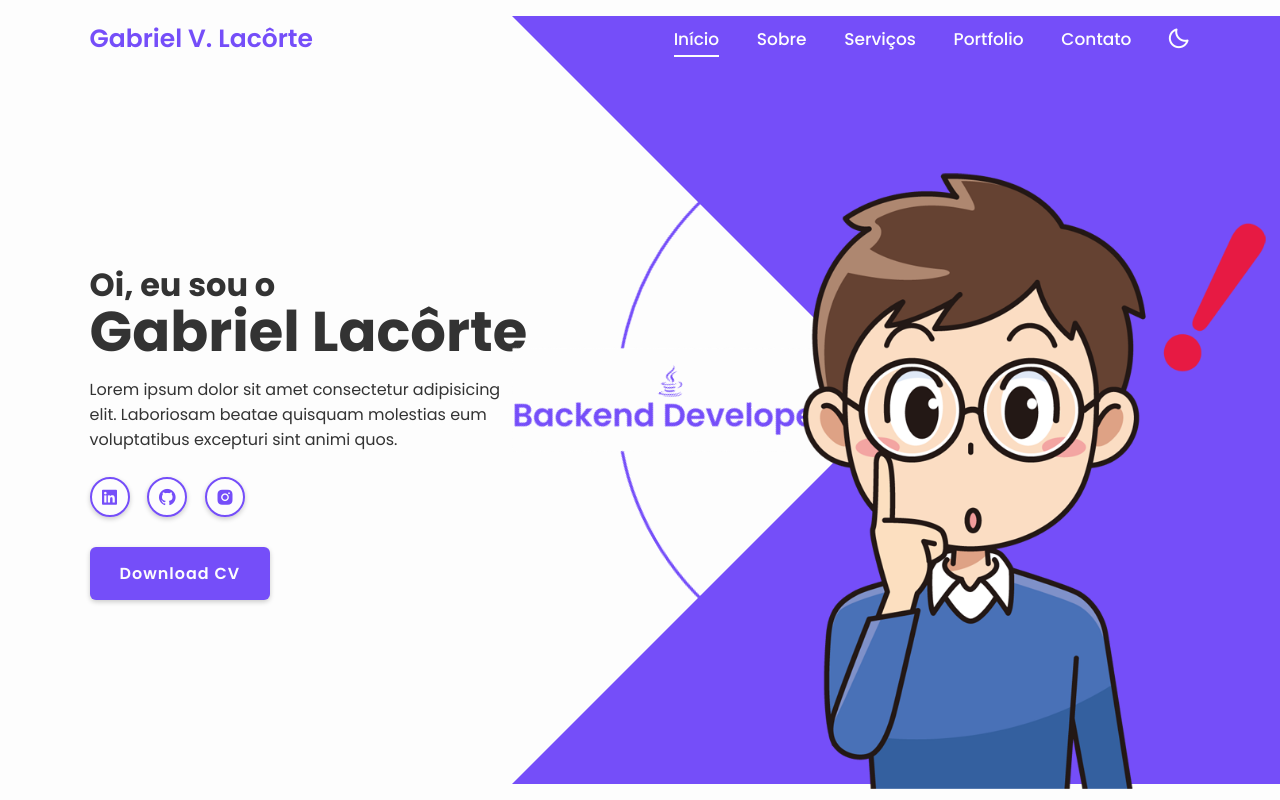
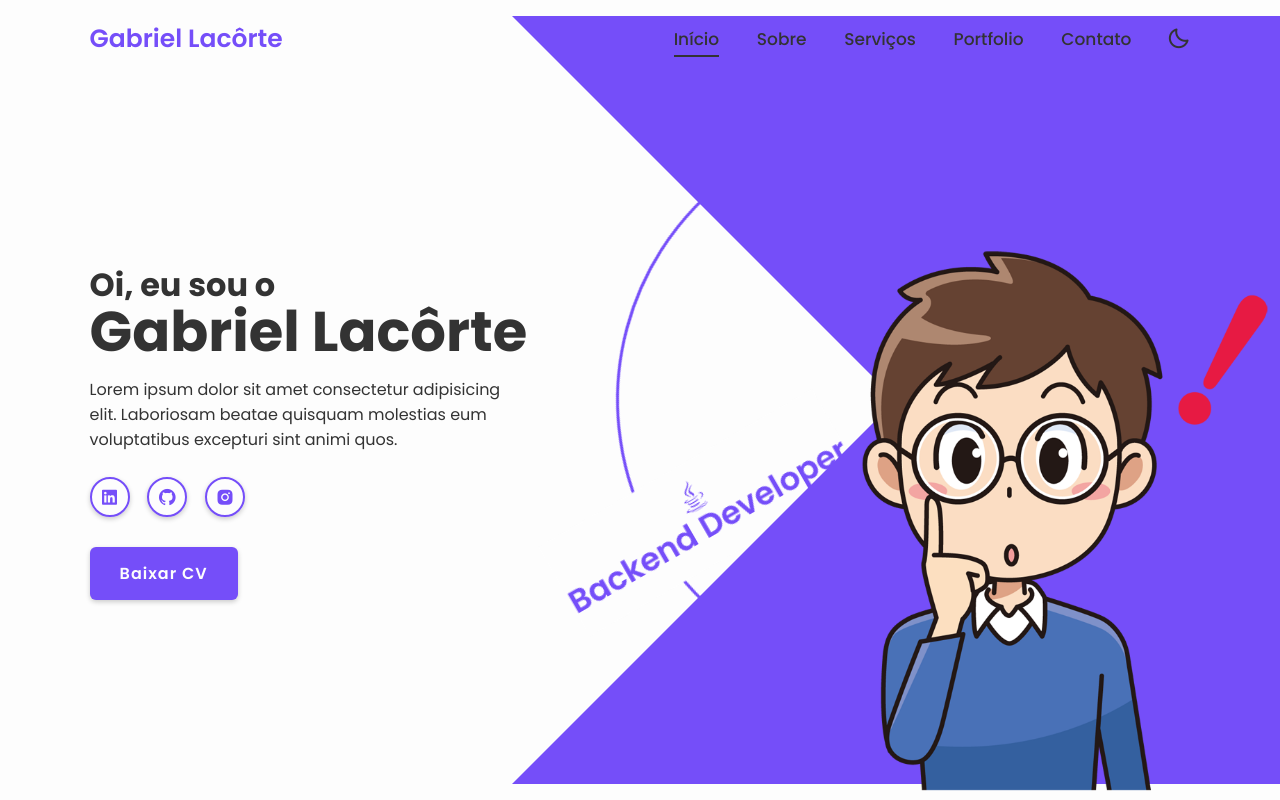
Before and after one commit to eulacorte/portfolio, a plain HTML site: page index.html in a window 1280 px wide. Shown: the top 800 px of the page. Drawn offline with nearby package versions, Linux system fonts and the light colour scheme.

Commit message:
Atualizando
Atualizando algumas partes do projeto como icons e cores

```diff
--- a/estilos/style.css
+++ b/estilos/style.css
@@ -65,7 +65,7 @@ body {
 .navbar a {
     position: relative;
     font-size: 1.7rem;
-    color: var(--white-color);
+    color: var(--text-color);
     font-weight: 500;
     margin-right: 3.5rem;
 }
@@ -85,7 +85,7 @@ body {
     bottom: -6px;
     width: 100%;
     height: 0.2rem;
-    background: var(--white-color);
+    background: var(--text-color);
 }
 
 .header.sticky .navbar a::before {
@@ -95,7 +95,7 @@ body {
 
 #modoDark-icon {
     font-size: 2.4rem;
-    color: var(--white-color);
+    color: var(--text-color);
     cursor: pointer;
 }
 
@@ -232,7 +232,7 @@ section {
     align-items: center;
     flex-direction: column;
     color: var(--main-color);
-    transform: rotate(calc(360deg / 3 * var(--i)));
+    transform: rotate(calc(360deg / 4 * var(--i)));
     transform-origin: 384px;
     background: var(--bg-color);
     padding: 13px 0;
@@ -242,7 +242,7 @@ section {
     margin-right: 15px;
 }
 
-.inicio .profissao-box .profissao:nth-child(2), .inicio .profissao-box .profissao:nth-child(3) {
+.inicio .profissao-box .profissao:nth-child(2), .inicio .profissao-box .profissao:nth-child(4) {
     padding-bottom: 20px;
 }
 
@@ -279,7 +279,7 @@ section {
     position: absolute;
     bottom: 0;
     right: 0;
-    width: 40%;
+    width: 35%;
     pointer-events: none;
 }
 
--- a/index.html
+++ b/index.html
@@ -15,7 +15,7 @@
 <body>
 
     <header class="header">
-        <a href="#" class="logo">Gabriel V. Lacôrte</a>
+        <a href="#" class="logo">Gabriel Lacôrte</a>
 
         <nav class="navbar">
             <a href="#inicio" class="ativo">Início</a>
@@ -43,7 +43,7 @@
                 <a href="#"><i class='bx bxl-instagram-alt'></i></a>
             </div>
 
-            <a href="#" class="btn">Download CV</a>
+            <a href="#" class="btn">Baixar CV</a>
         </div>
 
         <div class="profissao-container">
@@ -59,6 +59,10 @@
                 <div class="profissao" style="--i:2;">
                     <i class='bx bx-chalkboard'></i>
                     <h3>Teacher</h3>
+                </div>
+                <div class="profissao" style="--i:3;">
+                    <i class='bx bx-glasses'></i>
+                    <h3>Nerd</h3>
                 </div>
 
                 <div class="circulo"></div>
@@ -93,19 +97,19 @@
         <div class="servicos-container">
             <div class="servicos-box">
                 <i class='bx bx-code-alt'></i>
-                <h3>Web Development</h3>
+                <h3>Desenvolvimento Web</h3>
                 <p>Lorem, ipsum dolor sit amet consectetur adipisicing elit. Quae odit architecto, tempora nesciunt dicta animi assumenda sit dignissimos ea, culpa iusto laborum?</p>
                 <a href="#" class="btn">Leia mais</a>
             </div>
             <div class="servicos-box">
-                <i class='bx bxs-paint' ></i>
-                <h3>Graphic Design</h3>
+                <i class='bx bx-code-alt'></i>
+                <h3>Desenvolvimento Backend</h3>
                 <p>Lorem, ipsum dolor sit amet consectetur adipisicing elit. Quae odit architecto, tempora nesciunt dicta animi assumenda sit dignissimos ea, culpa iusto laborum?</p>
                 <a href="#" class="btn">Leia mais</a>
             </div>
             <div class="servicos-box">
-                <i class='bx bx-bar-chart-alt' ></i>
-                <h3>Digital Marketing</h3>
+                <i class='bx bx-chalkboard' ></i>
+                <h3>Professor</h3>
                 <p>Lorem, ipsum dolor sit amet consectetur adipisicing elit. Quae odit architecto, tempora nesciunt dicta animi assumenda sit dignissimos ea, culpa iusto laborum?</p>
                 <a href="#" class="btn">Leia mais</a>
             </div>
--- a/js/script.js
+++ b/js/script.js
@@ -52,7 +52,7 @@ modoDarkIcone.onclick = () => {
 
 /*========== Revelar ao Scrollar ==========*/
 ScrollReveal({
-    //reset: true,
+    //reset: true, (QUANDO CLICAR NOS LINKS DE NOVO - HOME, ETC -, ELE VAI MOSTRAR ANIMAÇÕES DE NOVO!)
     distance: '80px',
     duration: 2000,
     delay: 200
```
